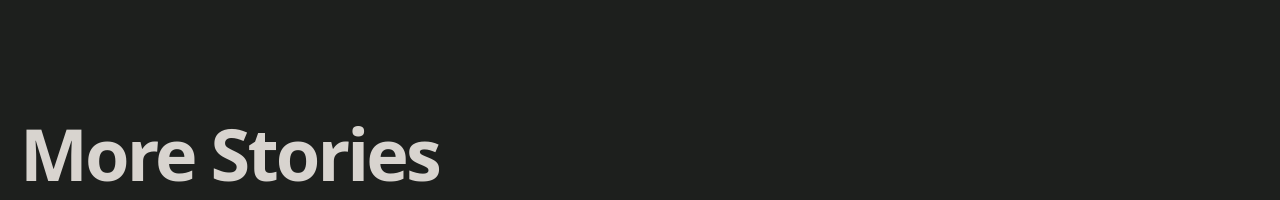
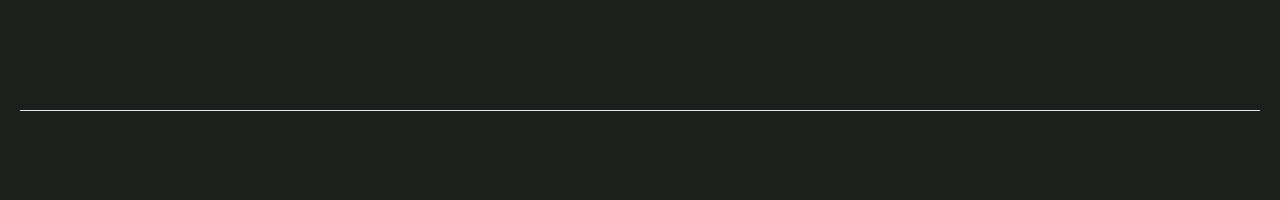
Before and after one commit to luk3skyw4lker/luk3skyw4lker-blog, a Next.js app: page / in a window 1280 px wide. Shown: the part 1133-1333 px from the top of the page. Built offline with nearby package versions, Linux system fonts and the light colour scheme.

Commit message:
[feat]: Add section separator below hero post

```diff
--- a/pages/index.tsx
+++ b/pages/index.tsx
@@ -1,5 +1,6 @@
 import Head from 'next/head';
 
+import SectionSeparator from '../components/section-separator';
 import MoreStories from '../components/more-stories';
 import Container from '../components/container';
 import HeroPost from '../components/hero-post';
@@ -30,6 +31,7 @@ const Index = ({ allPosts }: Props) => {
 				<Container>
 					<Intro />
 					{heroPost && (
+						<>
 							<HeroPost
 								title={heroPost.title}
 								coverImage={heroPost.coverImage}
@@ -38,6 +40,8 @@ const Index = ({ allPosts }: Props) => {
 								slug={heroPost.slug}
 								excerpt={heroPost.excerpt}
 							/>
+							<SectionSeparator />
+						</>
 					)}
 					{morePosts.length > 0 && <MoreStories posts={morePosts} />}
 				</Container>
```
Lines whose indentation alone changed are shown as unchanged.
